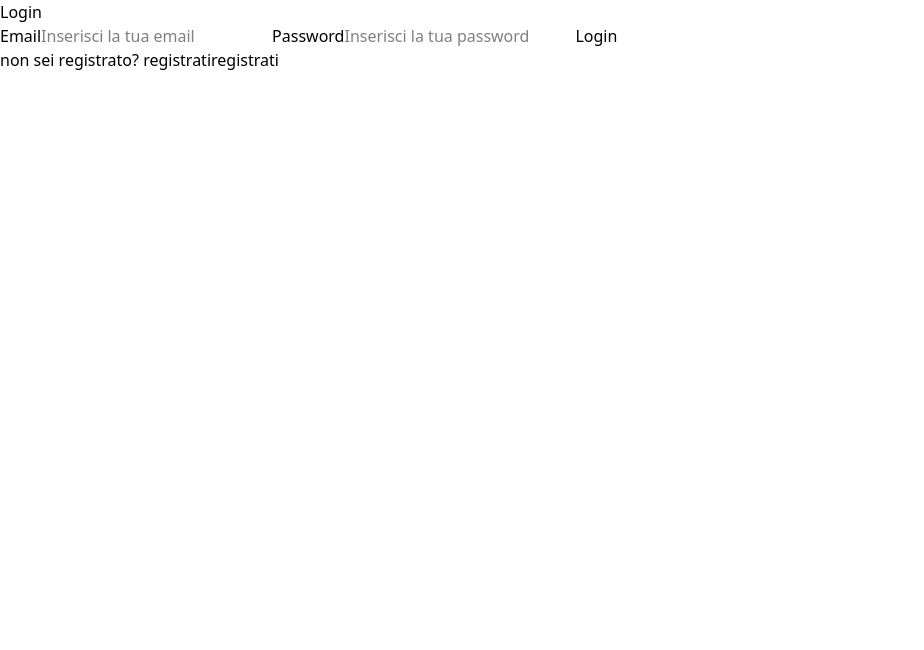
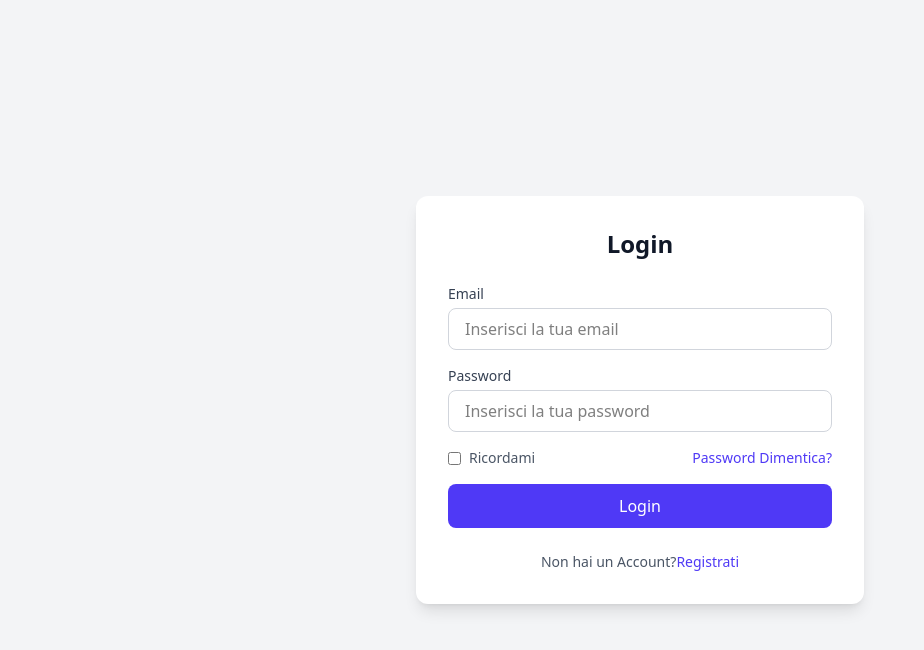
Before and after one commit to Fredinogran/sistema-di-login, a React (Vite) app in the folder login-s/: page /login in a window 1280 px wide. Shown: the top 650 px of the page, without its empty margins (0-924 px from the left). Built offline with nearby package versions, Linux system fonts and the light colour scheme.

Commit message:
Modificato esercizio

```diff
--- a/login-s/src/components/Appuntamento.jsx
+++ b/login-s/src/components/Appuntamento.jsx
@@ -1,6 +1,8 @@
 import { useState } from "react";
 import { useAuth } from "../context/authContext";
+import { Navigate, useNavigate } from "react-router-dom";
 export default function Appuntamento() {
+  const navigate = useNavigate();
   const { appuntamentos } = useAuth();
   const [appuntamento, setAppuntamento] = useState({
     nome_appuntamento: "",
@@ -67,7 +69,9 @@
         <label>Seleziona Giorno</label>
         <input type="date" name="data" onChange={handleChange} />
 
-        <button type="submit">Prenota Appuntamento</button>
+        <button onClick={() => navigate("/dashboard")}>
+          Prenota Appuntamento
+        </button>
       </form>
     </>
   );
--- a/login-s/src/components/Dashboard.jsx
+++ b/login-s/src/components/Dashboard.jsx
@@ -43,23 +43,52 @@
 
               <dd className="text-gray-700 sm:col-span-2">{user.tel}</dd>
             </div>
-
-            <div className="grid grid-cols-1 gap-1 py-3 sm:grid-cols-3 sm:gap-4">
-              <dt className="font-medium text-gray-900">
-                Indirizzo casa da visitare
-              </dt>
-
-              <dd className="text-gray-700 sm:col-span-2">{user.indirizzo}</dd>
-            </div>
-
-            <div className="grid grid-cols-1 gap-1 py-3 sm:grid-cols-3 sm:gap-4">
-              <dt className="font-medium text-gray-900">Data Appuntamento</dt>
-
-              <dd className="text-gray-700 sm:col-span-2">{user.data}</dd>
-            </div>
           </dl>
         </div>
         <br></br>
+        <div className="appuntamenti">
+          <h1 className="titolo">
+            <strong>I miei appuntamenti:</strong>
+          </h1>
+          {user.appuntamenti.map((x) => (
+            <div>
+              <a
+                href="#"
+                className="block rounded-md border border-gray-300 p-4 shadow-sm sm:p-6"
+              >
+                <div className="sm:flex sm:justify-between sm:gap-4 lg:gap-6">
+                  <div className="mt-4 sm:mt-0">
+                    <h3 className="text-lg font-medium text-pretty text-gray-900">
+                      {x.via_citta}
+                    </h3>
+
+                    <p className="mt-1 text-sm text-gray-700">
+                      Visitatore: {x.nome_appuntamento} {x.cognome_appuntamento}
+                    </p>
+                  </div>
+                </div>
+
+                <dl className="mt-6 flex gap-4 lg:gap-6">
+                  <div>
+                    <dt className="text-sm font-medium text-gray-700">
+                      Data visita:
+                    </dt>
+
+                    <dd className="text-xs text-gray-700">{x.data}</dd>
+                  </div>
+
+                  <div>
+                    <dt className="text-sm font-medium text-gray-700">
+                      Recapito telefonico :
+                    </dt>
+
+                    <dd className="text-xs text-gray-700">{x.tel}</dd>
+                  </div>
+                </dl>
+              </a>
+            </div>
+          ))}
+        </div>
         <button className="logout" onClick={Handlelogout}>
           Logout
         </button>
--- a/login-s/src/components/Registrazione.jsx
+++ b/login-s/src/components/Registrazione.jsx
@@ -6,6 +6,7 @@
   const [user, setUser] = useState({
     nome: "",
     cognome: "",
+    tel: "",
     email: "",
     password: "",
     appuntamenti: [],
@@ -29,41 +30,109 @@
   return (
     <>
       <form onSubmit={handleSubmit}>
-        <h4>Registrazione</h4>
-
-        <label>Nome</label>
+        <div className="max-w-lg mx-auto  bg-white dark:bg-gray-800 rounded-lg shadow-md px-8 py-10 flex flex-col items-center">
+          <h1 className="text-xl font-bold text-center text-gray-700 dark:text-gray-200 mb-8">
+            Registrazione
+          </h1>
+          <form action="#" className="w-full flex flex-col gap-4">
+            <div className="flex items-start flex-col justify-start">
+              <label
+                for="firstName"
+                className="text-sm text-gray-700 dark:text-gray-200 mr-2"
+              >
+                Nome:
+              </label>
               <input
                 type="text"
                 name="nome"
                 placeholder="Inserisci il tuo nome"
                 onChange={handleChange}
+                className="w-full px-3 dark:text-gray-200 dark:bg-gray-900 py-2 rounded-md border border-gray-300 dark:border-gray-700 focus:outline-none focus:ring-1 focus:ring-blue-500"
               />
+            </div>
 
-        <label>Cognome</label>
+            <div className="flex items-start flex-col justify-start">
+              <label
+                for="lastName"
+                className="text-sm text-gray-700 dark:text-gray-200 mr-2"
+              >
+                Cognome:
+              </label>
               <input
                 type="text"
                 name="cognome"
                 placeholder="Inserisci il tuo cognome"
                 onChange={handleChange}
+                className="w-full px-3 dark:text-gray-200 dark:bg-gray-900 py-2 rounded-md border border-gray-300 dark:border-gray-700 focus:outline-none focus:ring-1 focus:ring-blue-500"
               />
+            </div>
 
-        <label>Email</label>
+            <div className="flex items-start flex-col justify-start">
+              <label
+                for="username"
+                className="text-sm text-gray-700 dark:text-gray-200 mr-2"
+              >
+                Numero Telefonico:
+              </label>
+              <input
+                type="tel"
+                name="tel"
+                placeholder="Inserisci il tuo numero"
+                onChange={handleChange}
+                className="w-full px-3 dark:text-gray-200 dark:bg-gray-900 py-2 rounded-md border border-gray-300 dark:border-gray-700 focus:outline-none focus:ring-1 focus:ring-blue-500"
+              />
+            </div>
+
+            <div className="flex items-start flex-col justify-start">
+              <label
+                for="email"
+                className="text-sm text-gray-700 dark:text-gray-200 mr-2"
+              >
+                Email:
+              </label>
               <input
                 type="email"
                 name="email"
                 placeholder="Inserisci la tua email"
                 onChange={handleChange}
+                className="w-full px-3 dark:text-gray-200 dark:bg-gray-900 py-2 rounded-md border border-gray-300 dark:border-gray-700 focus:outline-none focus:ring-1 focus:ring-blue-500"
               />
+            </div>
 
-        <label>Password</label>
+            <div className="flex items-start flex-col justify-start">
+              <label
+                for="password"
+                className="text-sm text-gray-700 dark:text-gray-200 mr-2"
+              >
+                Password:
+              </label>
               <input
                 type="password"
                 name="password"
                 placeholder="Inserisci la tua password"
                 onChange={handleChange}
+                className="w-full px-3 dark:text-gray-200 dark:bg-gray-900 py-2 rounded-md border border-gray-300 dark:border-gray-700 focus:outline-none focus:ring-1 focus:ring-blue-500"
               />
+            </div>
 
-        <button type="submit">Registrati</button>
+            <button
+              type="submit"
+              className="bg-blue-500 hover:bg-blue-600 text-white font-medium py-2 px-4 rounded-md shadow-sm"
+            >
+              Registrati
+            </button>
+          </form>
+
+          <div className="mt-4 text-center">
+            <span className="text-sm text-gray-500 dark:text-gray-300">
+              Already have an account?{" "}
+            </span>
+            <a href="#" className="text-blue-500 hover:text-blue-600">
+              Login
+            </a>
+          </div>
+        </div>
+        ;
       </form>
     </>
   );
--- a/login-s/src/components/login.jsx
+++ b/login-s/src/components/login.jsx
@@ -29,35 +29,74 @@
   }
 
   return (
+    <div className="min-h-screen bg-gray-100 flex items-center justify-center p-4">
+      <div className="max-w-md w-full bg-white rounded-xl shadow-lg p-8">
+        <h2 className="text-2xl font-bold text-gray-900 mb-6 text-center">
+          Login
+        </h2>
+
+        <form className="space-y-4" onSubmit={handleSubmit}>
           <div>
-      <form onSubmit={handleSubmit}>
-        <p>Login</p>
-
-        <label>Email</label>
+            <label className="block text-sm font-medium text-gray-700 mb-1">
+              Email
+            </label>
             <input
               type="email"
               name="email"
+              className="w-full px-4 py-2 border border-gray-300 rounded-lg focus:ring-2 focus:ring-indigo-500 focus:border-indigo-500 outline-none transition-all"
               placeholder="Inserisci la tua email"
               onChange={handleChange}
             />
+          </div>
 
-        <label>Password</label>
+          <div>
+            <label className="block text-sm font-medium text-gray-700 mb-1">
+              Password
+            </label>
             <input
               type="password"
               name="password"
+              className="w-full px-4 py-2 border border-gray-300 rounded-lg focus:ring-2 focus:ring-indigo-500 focus:border-indigo-500 outline-none transition-all"
               placeholder="Inserisci la tua password"
               onChange={handleChange}
             />
+          </div>
 
-        <button type="submit">Login</button>
+          <div className="flex items-center justify-between">
+            <label className="flex items-center">
+              <input
+                type="checkbox"
+                className="rounded border-gray-300 text-indigo-600 focus:ring-indigo-500"
+              />
+              <span className="ml-2 text-sm text-gray-600">Ricordami</span>
+            </label>
+            <a
+              href="#"
+              className="text-sm text-indigo-600 hover:text-indigo-500"
+            >
+              Password Dimentica?
+            </a>
+          </div>
+
+          <button
+            type="submit"
+            className="w-full bg-indigo-600 hover:bg-indigo-700 text-white font-medium py-2.5 rounded-lg transition-colors"
+          >
+            Login
+          </button>
           {error && <p>{error}</p>}
         </form>
-      <span> non sei registrato? </span>{" "}
-      <button onClick={() => navigate("/registrazione")}>registrati</button>
-      {
-        //si usa il componente Link di react router dom quando dobbiamo effetuare solamente con il renderizzamento senza altre operazione collaterali
-      }
-      <Link to="/registrazione">registrati</Link>
+
+        <div className="mt-6 text-center text-sm text-gray-600">
+          Non hai un Account?
+          <a
+            href="#"
+            className="text-indigo-600 hover:text-indigo-500 font-medium"
+          >
+            <Link to="/registrazione">Registrati</Link>
+          </a>
+        </div>
+      </div>
     </div>
   );
 }
```
Lines whose indentation alone changed are shown as unchanged.
